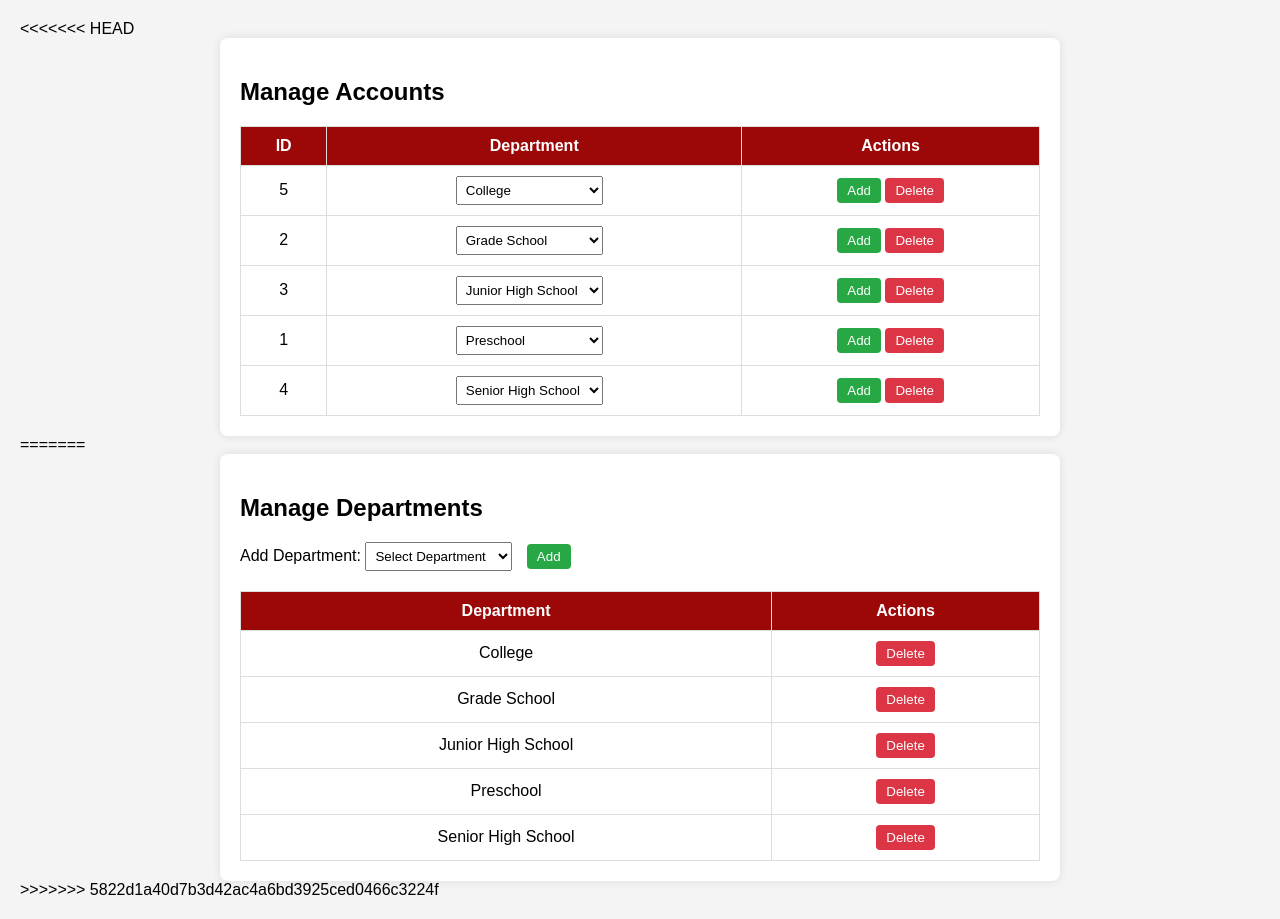
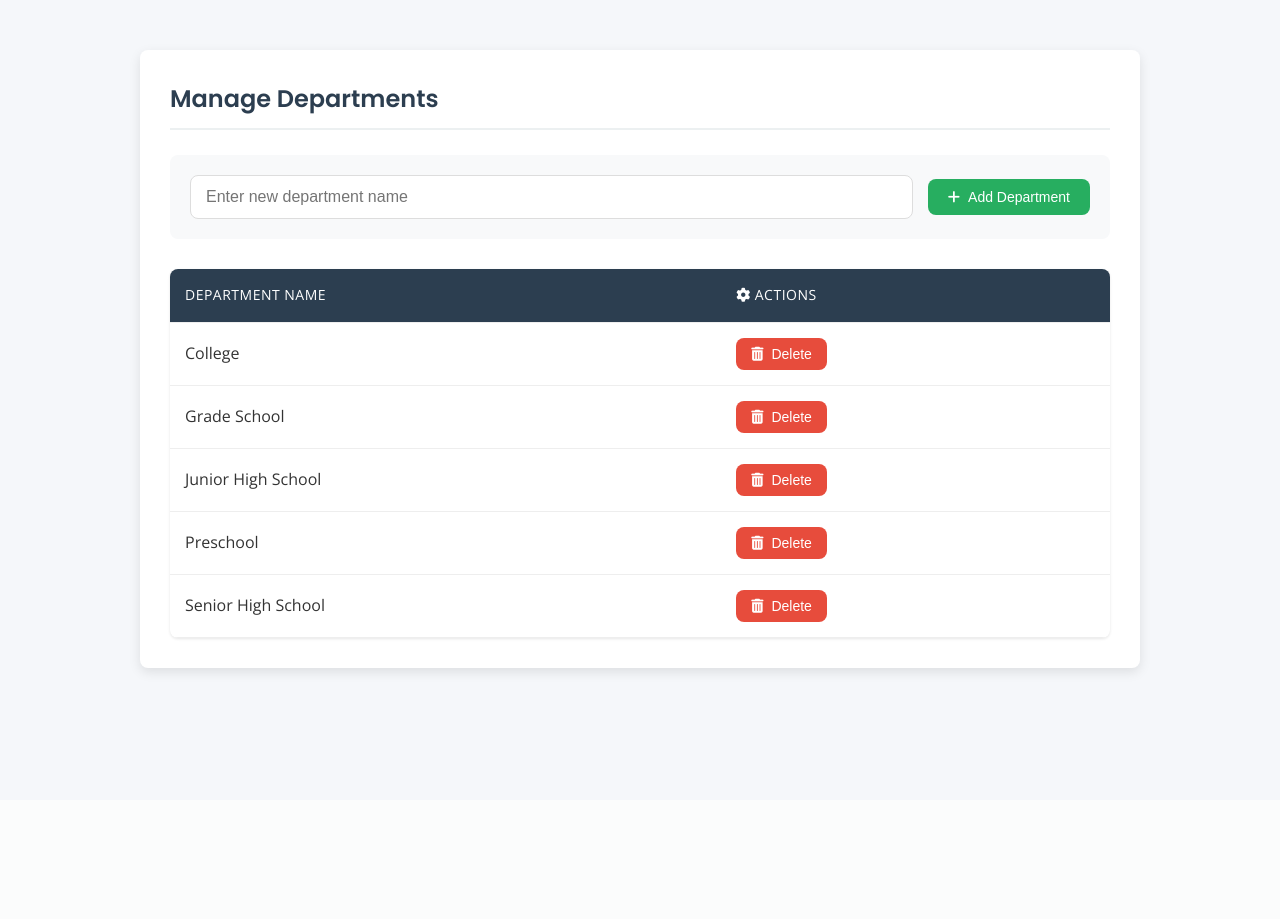
Before and after one commit to AedinJRC/WEBSITE, a PHP site: page /managedept.php in a window 1280 px wide. After the commit the page ends 676 px from the top, so only its background shows below. Run offline with PHP 8.4, Linux system fonts and the light colour scheme; data comes from the database, SQL or seed files in the repository.

Commit message:
08/04 - yanna

```diff
--- a/managedept.php
+++ b/managedept.php
@@ -1,109 +1,3 @@
-<<<<<<< HEAD
-<?php
-    $servername = "localhost";
-    $username = "root";
-    $password = "";
-    $dbname = "vehiclemonitoringdbms";
-
-    // Create connection
-    $conn = new mysqli($servername, $username, $password, $dbname);
-
-    // Check connection
-    if ($conn->connect_error) {
-        die("Connection failed: " . $conn->connect_error);
-    }
-
-    // Fetch records
-    $result = $conn->query("SELECT * FROM departmentstb");
-?>
-
-<!DOCTYPE html>
-<html lang="en">
-<head>
-    <meta charset="UTF-8">
-    <meta name="viewport" content="width=device-width, initial-scale=1.0">
-    <title>Manage Department</title>
-    <style>
-        body {
-            font-family: Arial, sans-serif;
-            margin: 20px;
-            background-color: #f4f4f4;
-        }
-        .container {
-            max-width: 800px;
-            margin: auto;
-            background: white;
-            padding: 20px;
-            border-radius: 8px;
-            box-shadow: 0px 0px 10px rgba(0, 0, 0, 0.1);
-        }
-        table {
-            width: 100%;
-            border-collapse: collapse;
-            margin-top: 20px;
-        }
-        th, td {
-            border: 1px solid #ddd;
-            padding: 10px;
-            text-align: center;
-        }
-        th {
-            background-color: rgb(156, 7, 7);
-            color: white;
-        }
-        .btn {
-            padding: 5px 10px;
-            border: none;
-            cursor: pointer;
-            border-radius: 4px;
-        }
-        .add-btn {
-            background-color: #28a745;
-            color: white;
-        }
-        .delete-btn {
-            background-color: #dc3545;
-            color: white;
-        }
-    </style>
-</head>
-<body>
-    <div class="container">
-        <h2>Manage Accounts</h2>
-        <table>
-            <thead>
-                <tr>
-                    <th>ID</th>
-                    <th>Department</th>
-                    <th>Actions</th>
-                </tr>
-            </thead>
-            <tbody>
-                <?php while ($row = $result->fetch_assoc()): ?>
-                <tr>
-                    <td><?php echo $row["id"]; ?></td>
-                    <td>
-                        <select name="department">
-                            <option <?php if ($row["department"] == "Preschool") echo "selected"; ?>>Preschool</option>
-                            <option <?php if ($row["department"] == "Grade School") echo "selected"; ?>>Grade School</option>
-                            <option <?php if ($row["department"] == "Junior High School") echo "selected"; ?>>Junior High School</option>
-                            <option <?php if ($row["department"] == "Senior High School") echo "selected"; ?>>Senior High School</option>
-                            <option <?php if ($row["department"] == "College") echo "selected"; ?>>College</option>
-                        </select>
-                    </td>
-                    <td>
-                        <button type="button" class="btn add-btn">Add</button>
-                        <button type="button" class="btn delete-btn">Delete</button>
-                    </td>
-                </tr>
-                <?php endwhile; ?>
-            </tbody>
-        </table>
-    </div>
-    <?php $conn->close(); ?>
-</body>
-</html>
-=======
 <?php
     $servername = "localhost";
     $username = "root";
@@ -123,13 +17,12 @@
 
     // Handle Add Request
     if (isset($_POST['add'])) {
-        $department = $_POST['department'];
+        $department = trim($_POST['department']);
         if (!empty($department)) {
             $insert_stmt = $conn->prepare("INSERT INTO departmentstb (department) VALUES (?)");
             $insert_stmt->bind_param("s", $department);
             if ($insert_stmt->execute()) {
                 $message = "Department '$department' added successfully!";
-                // Refresh the page to show the new record
                 header("Location: ".$_SERVER['PHP_SELF']);
                 exit();
             } else {
@@ -146,7 +39,6 @@
         $stmt->bind_param("i", $id);
         if ($stmt->execute()) {
             $message = "Department deleted successfully!";
-            // Refresh the page after deletion
             header("Location: ".$_SERVER['PHP_SELF']);
             exit();
         } else {
@@ -164,113 +56,278 @@
 <head>
     <meta charset="UTF-8">
     <meta name="viewport" content="width=device-width, initial-scale=1.0">
-    <title>Manage Department</title>
+    <title>Department Management</title>
+    <link href="https://fonts.googleapis.com/css2?family=Poppins:wght@300;400;500;600&family=Open+Sans:wght@400;600&display=swap" rel="stylesheet">
     <style>
+        :root {
+            --primary-color: #2c3e50;
+            --secondary-color: #3498db;
+            --accent-color: #e74c3c;
+            --light-color: #ecf0f1;
+            --dark-color: #2c3e50;
+            --success-color: #27ae60;
+            --warning-color: #f39c12;
+            --danger-color: #e74c3c;
+            --border-radius: 8px;
+            --box-shadow: 0 4px 12px rgba(0, 0, 0, 0.1);
+            --transition: all 0.3s ease;
+        }
+
+        * {
+            margin: 0;
+            padding: 0;
+            box-sizing: border-box;
+        }
+
         body {
-            font-family: Arial, sans-serif;
-            margin: 20px;
-            background-color: #f4f4f4;
+            font-family: 'Open Sans', sans-serif;
+            background-color: #f5f7fa;
+            color: #333;
+            line-height: 1.6;
+            padding: 20px;
         }
+
         .container {
-            max-width: 800px;
-            margin: auto;
+            max-width: 1000px;
+            margin: 30px auto;
             background: white;
+            padding: 30px;
+            border-radius: var(--border-radius);
+            box-shadow: var(--box-shadow);
+        }
+
+        h1, h2, h3 {
+            font-family: 'Poppins', sans-serif;
+            color: var(--primary-color);
+        }
+
+        h2 {
+            margin-bottom: 25px;
+            padding-bottom: 10px;
+            border-bottom: 2px solid var(--light-color);
+            color: var(--primary-color);
+            font-weight: 600;
+        }
+
+        .form-group {
+            margin-bottom: 25px;
+            background: #f8f9fa;
             padding: 20px;
-            border-radius: 8px;
-            box-shadow: 0px 0px 10px rgba(0, 0, 0, 0.1);
+            border-radius: var(--border-radius);
         }
+
+        .form-row {
+            display: flex;
+            align-items: center;
+            gap: 15px;
+        }
+
+        label {
+            display: block;
+            margin-bottom: 8px;
+            font-weight: 500;
+            color: var(--dark-color);
+        }
+
+        input[type="text"] {
+            flex: 1;
+            padding: 12px 15px;
+            border: 1px solid #ddd;
+            border-radius: var(--border-radius);
+            font-size: 16px;
+            transition: var(--transition);
+        }
+
+        input[type="text"]:focus {
+            outline: none;
+            border-color: var(--secondary-color);
+            box-shadow: 0 0 0 3px rgba(52, 152, 219, 0.2);
+        }
+
         table {
             width: 100%;
             border-collapse: collapse;
-            margin-top: 20px;
+            margin-top: 30px;
+            background: white;
+            box-shadow: 0 1px 3px rgba(0, 0, 0, 0.1);
+            border-radius: var(--border-radius);
+            overflow: hidden;
         }
+
         th, td {
-            border: 1px solid #ddd;
-            padding: 10px;
-            text-align: center;
+            padding: 15px;
+            text-align: left;
+            border-bottom: 1px solid #eee;
         }
+
         th {
-            background-color: rgb(156, 7, 7);
+            background-color: var(--primary-color);
+            color: white;
+            font-weight: 500;
+            text-transform: uppercase;
+            font-size: 14px;
+            letter-spacing: 0.5px;
+        }
+
+        tr:hover {
+            background-color: #f5f7fa;
+        }
+
+        .btn {
+            padding: 10px 20px;
+            border: none;
+            border-radius: var(--border-radius);
+            font-size: 14px;
+            font-weight: 500;
+            cursor: pointer;
+            transition: var(--transition);
+            display: inline-flex;
+            align-items: center;
+            justify-content: center;
+        }
+
+        .btn i {
+            margin-right: 8px;
+        }
+
+        .add-btn {
+            background-color: var(--success-color);
             color: white;
         }
+
+        .add-btn:hover {
+            background-color: #219653;
+            transform: translateY(-2px);
+        }
+
+        .delete-btn {
+            background-color: var(--danger-color);
+            color: white;
+            padding: 8px 15px;
+        }
+
+        .delete-btn:hover {
+            background-color: #c0392b;
+        }
+
+        .message {
+            padding: 15px;
+            margin: 20px 0;
+            border-radius: var(--border-radius);
+            display: flex;
+            align-items: center;
+        }
+
+        .message i {
+            margin-right: 10px;
+            font-size: 20px;
+        }
+
+        .error {
+            background-color: #fdecea;
+            color: var(--danger-color);
+            border-left: 4px solid var(--danger-color);
+        }
+
+        .success {
+            background-color: #e8f5e9;
+            color: var(--success-color);
+            border-left: 4px solid var(--success-color);
+        }
+
+        .actions-cell {
+            display: flex;
+            gap: 10px;
+        }
+
+        .empty-state {
+            text-align: center;
+            padding: 40px;
+            color: #7f8c8d;
+        }
+
+        .empty-state i {
+            font-size: 50px;
+            margin-bottom: 20px;
+            color: #bdc3c7;
+        }
+
+        @media (max-width: 768px) {
+            .container {
+                padding: 20px;
+            }
+
+            .form-row {
+                flex-direction: column;
+                align-items: stretch;
+            }
+
+            input[type="text"] {
+                width: 100%;
+                margin-bottom: 10px;
+            }
+
             .btn {
-            padding: 5px 10px;
-            border: none;
-            cursor: pointer;
-            border-radius: 4px;
+                width: 100%;
             }
-        .add-btn {
-            background-color: #28a745;
-            color: white;
-        }
-        .delete-btn {
-            background-color: #dc3545;
-            color: white;
-        }
-        select {
-            padding: 5px;
-            margin-right: 10px;
-        }
-        .message {
-            padding: 10px;
-            margin: 10px 0;
-            border-radius: 4px;
-        }
-        .error {
-            background-color: #ffdddd;
-            color: #d8000c;
-        }
-        .success {
-            background-color: #ddffdd;
-            color: #4F8A10;
         }
     </style>
+    <link rel="stylesheet" href="https://cdnjs.cloudflare.com/ajax/libs/font-awesome/6.0.0-beta3/css/all.min.css">
 </head>
 <body>
     <div class="container">
-        <h2>Manage Departments</h2>
+        <h2><i class=></i> Manage Departments</h2>
 
         <?php if (!empty($message)): ?>
             <div class="message <?php echo strpos($message, 'Error') === 0 ? 'error' : 'success'; ?>">
+                <i class="fas <?php echo strpos($message, 'Error') === 0 ? 'fa-exclamation-circle' : 'fa-check-circle'; ?>"></i>
                 <?php echo htmlspecialchars($message); ?>
             </div>
         <?php endif; ?>
 
+        <div class="form-group">
             <form method="POST">
-            <label for="department">Add Department:</label>
-            <select name="department" id="department" required>
-                <option value="">Select Department</option>
-                <option value="Preschool">Preschool</option>
-                <option value="Grade School">Grade School</option>
-                <option value="Junior High School">Junior High School</option>
-                <option value="Senior High School">Senior High School</option>
-                <option value="College">College</option>
-            </select>
-            <button type="submit" name="add" class="btn add-btn">Add</button>
+                <div class="form-row">
+                    <input type="text" name="department" id="department" placeholder="Enter new department name" required>
+                    <button type="submit" name="add" class="btn add-btn">
+                        <i class="fas fa-plus"></i> Add Department
+                    </button>
+                </div>
             </form>
+        </div>
+
+        <?php if ($result->num_rows > 0): ?>
             <table>
                 <thead>
                     <tr>
-                    <th>Department</th>
-                    <th>Actions</th>
+                        <th><i class=></i> Department Name</th>
+                        <th><i class="fas fa-cog"></i> Actions</th>
                     </tr>
                 </thead>
                 <tbody>
                     <?php while ($row = $result->fetch_assoc()): ?>
                     <tr>
                         <td><?php echo htmlspecialchars($row["department"]); ?></td>
-                    <td>
+                        <td class="actions-cell">
                             <form method="POST" style="display:inline;">
                                 <input type="hidden" name="id" value="<?php echo htmlspecialchars($row['id']); ?>">
-                            <button type="submit" name="delete" class="btn delete-btn">Delete</button>
+                                <button type="submit" name="delete" class="btn delete-btn" onclick="return confirm('Are you sure you want to delete this department?')">
+                                    <i class="fas fa-trash-alt"></i> Delete
+                                </button>
                             </form>
                         </td>
                     </tr>
                     <?php endwhile; ?>
                 </tbody>
             </table>
+        <?php else: ?>
+            <div class="empty-state">
+                <i class="fas fa-building"></i>
+                <h3>No Departments Found</h3>
+                <p>Add your first department using the form above</p>
+            </div>
+        <?php endif; ?>
     </div>
     <?php $conn->close(); ?>
 </body>
 </html>
->>>>>>> 5822d1a40d7b3d42ac4a6bd3925ced0466c3224f
```
Lines whose indentation alone changed are shown as unchanged.
